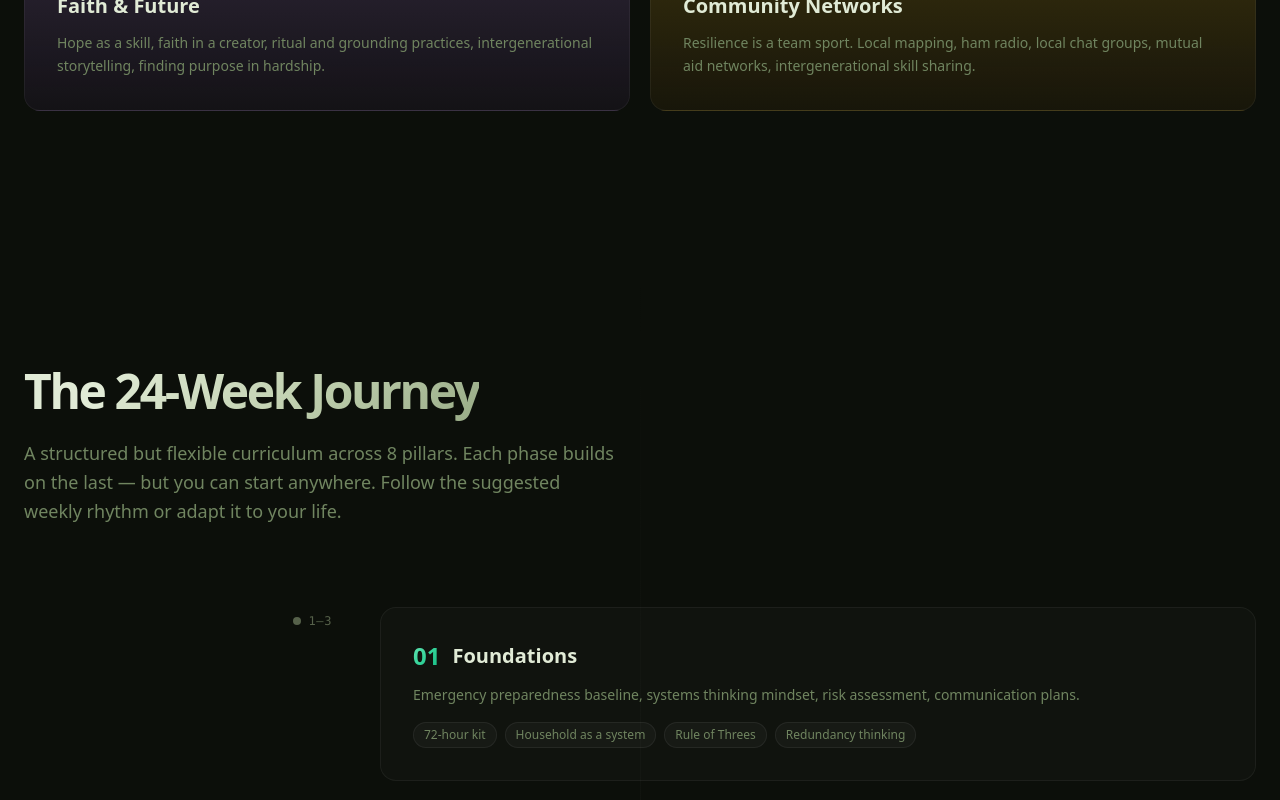
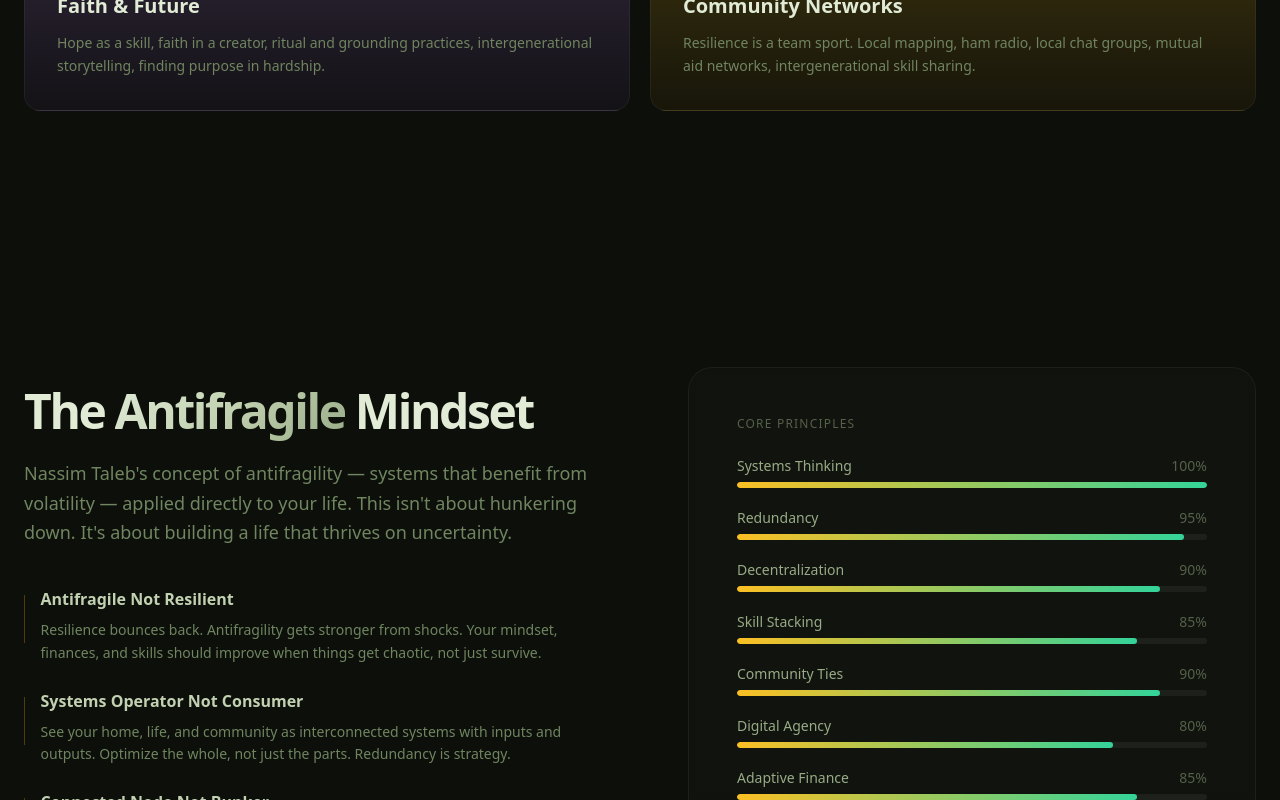
Before and after one commit to boktoday/okready-landing, a React (Vite) app: page / in a window 1280 px wide. Shown: the part 2000-2800 px from the top of the page. Built offline with nearby package versions, Linux system fonts and the light colour scheme.

Commit message:
Comment out 24-Week Journey section from landing page

```diff
--- a/src/App.tsx
+++ b/src/App.tsx
@@ -3,7 +3,7 @@ import { BrowserRouter, Routes, Route } from 'react-router-dom';
 import Navbar from './components/Navbar';
 import Hero from './components/Hero';
 import Pillars from './components/Pillars';
-import Curriculum from './components/Curriculum';
+{/* import Curriculum from './components/Curriculum'; */}
 import Antifragile from './components/Antifragile';
 import Pricing from './components/Pricing';
 import Coaching from './components/Coaching';
@@ -24,7 +24,7 @@ function LandingPage() {
       <Navbar onJoinClick={() => waitlistRef.current?.scrollIntoView({ behavior: 'smooth' })} />
       <Hero onJoinClick={() => waitlistRef.current?.scrollIntoView({ behavior: 'smooth' })} />
       <Pillars />
-      <Curriculum />
+      {/* <Curriculum /> */}
       <Antifragile />
       <Pricing onJoinClick={() => waitlistRef.current?.scrollIntoView({ behavior: 'smooth' })} />
       <Coaching onJoinClick={() => waitlistRef.current?.scrollIntoView({ behavior: 'smooth' })} />
```
